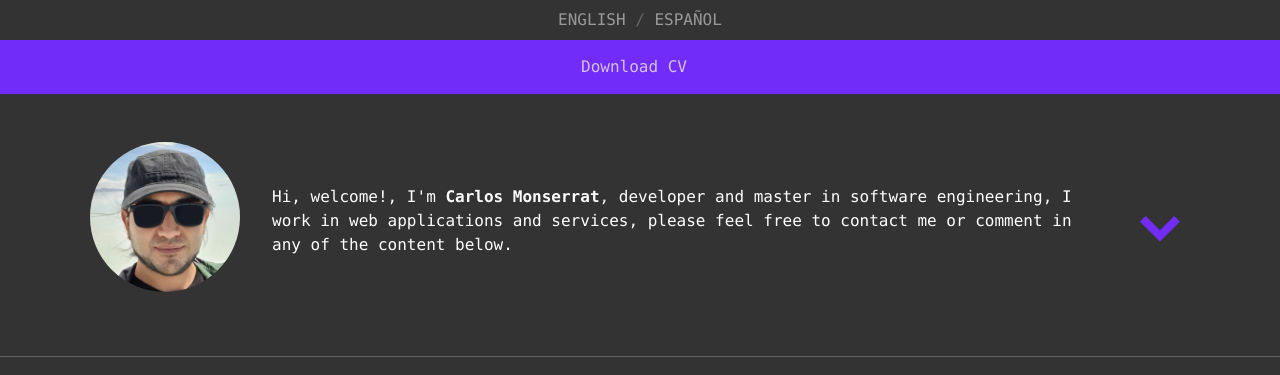
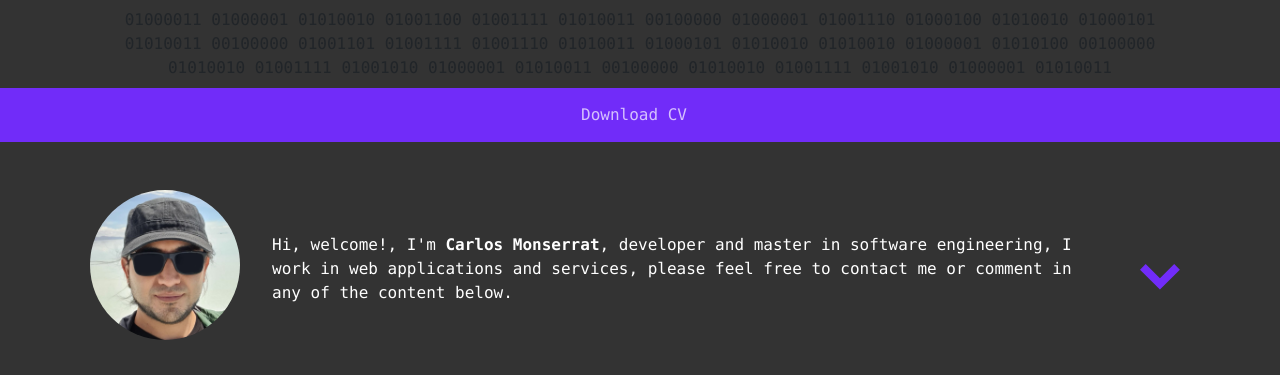
Before and after one commit to krlz-dev/monserratdev, a plain HTML site: page index.html in a window 1280 px wide. Shown: the top 375 px of the page. Drawn offline with Linux system fonts and the light colour scheme; no server answers.

Commit message:
temporary remove spanish translations, add name in binary

```diff
--- a/index.html
+++ b/index.html
@@ -14,9 +14,10 @@
 </head>
 <body>
 <div class="container text-decoration-none text-center py-2">
- <a class="text-white text-decoration-none opacity-hover-50-100" href="#language=ENGLISH">ENGLISH</a>
- <span class="text-white opacity-25">/</span>
- <a class="text-white text-decoration-none opacity-hover-50-100" href="#language=SPANISH">ESPAÑOL</a>
+<!-- <a class="text-white text-decoration-none opacity-hover-50-100" href="#language=ENGLISH">ENGLISH</a>-->
+<!-- <span class="text-white opacity-25">/</span>-->
+<!-- <a class="text-white text-decoration-none opacity-hover-50-100" href="#language=SPANISH">ESPAÑOL</a>-->
+ 01000011 01000001 01010010 01001100 01001111 01010011 00100000 01000001 01001110 01000100 01010010 01000101 01010011 00100000 01001101 01001111 01001110 01010011 01000101 01010010 01010010 01000001 01010100 00100000 01010010 01001111 01001010 01000001 01010011 00100000 01010010 01001111 01001010 01000001 01010011
 </div>
 <div class="nav-cv">
  <div class="container  navbar-nav text-center" id="cv"></div>
--- a/js/my-picture.js
+++ b/js/my-picture.js
@@ -3,6 +3,7 @@ const myPicture = document.createElement('img')
 myPicture.src = "img/me.png"
 myPicture.style.borderRadius = "1000px"
 myPicture.style.maxWidth = "150px"
+myPicture.style.width = "100%"
 myPicture.style.opacity = "0"
 myPicture.style.transition = "0.5s"
 myPicture.style.filter = "invert(100%)"
```
